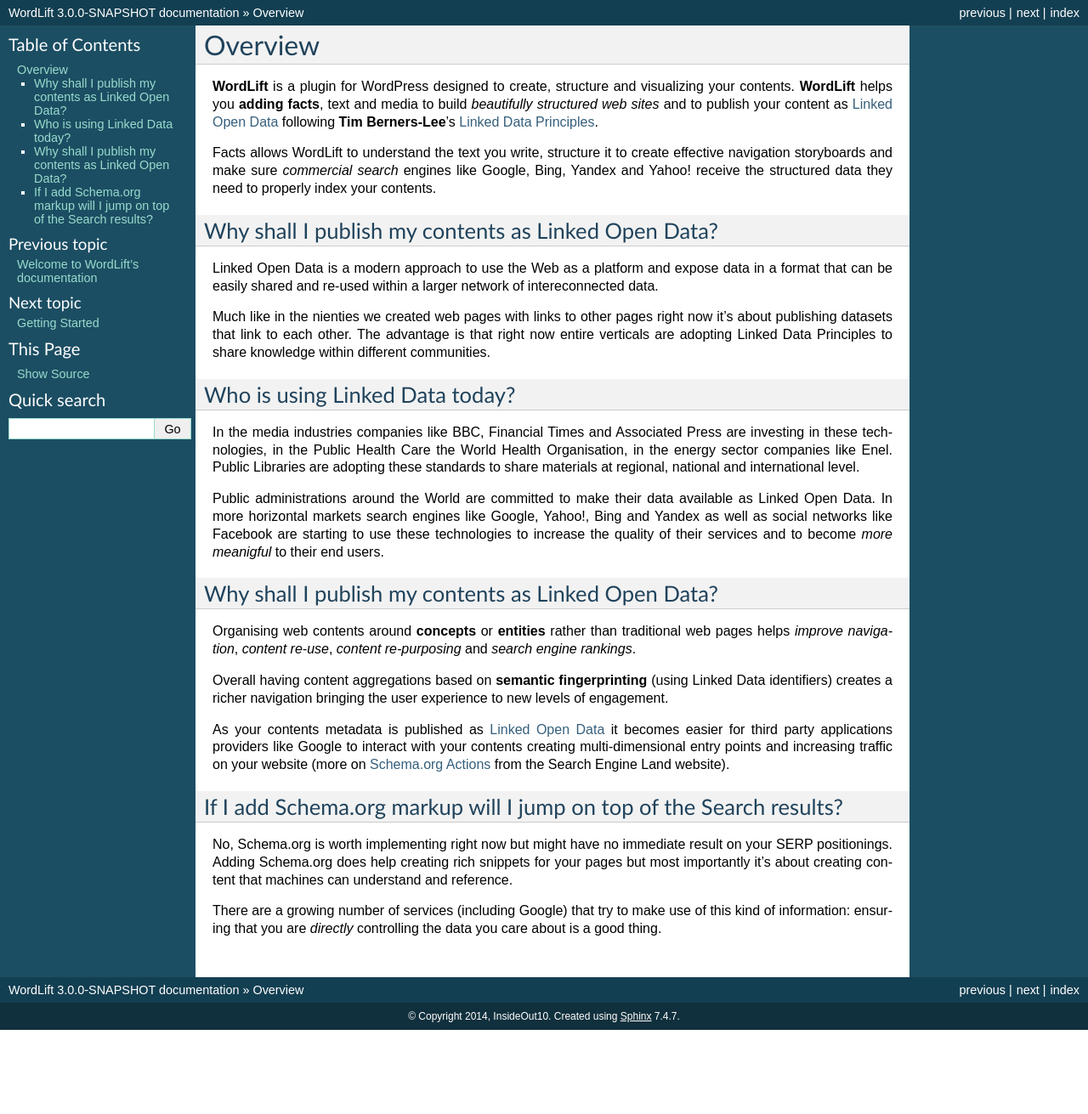
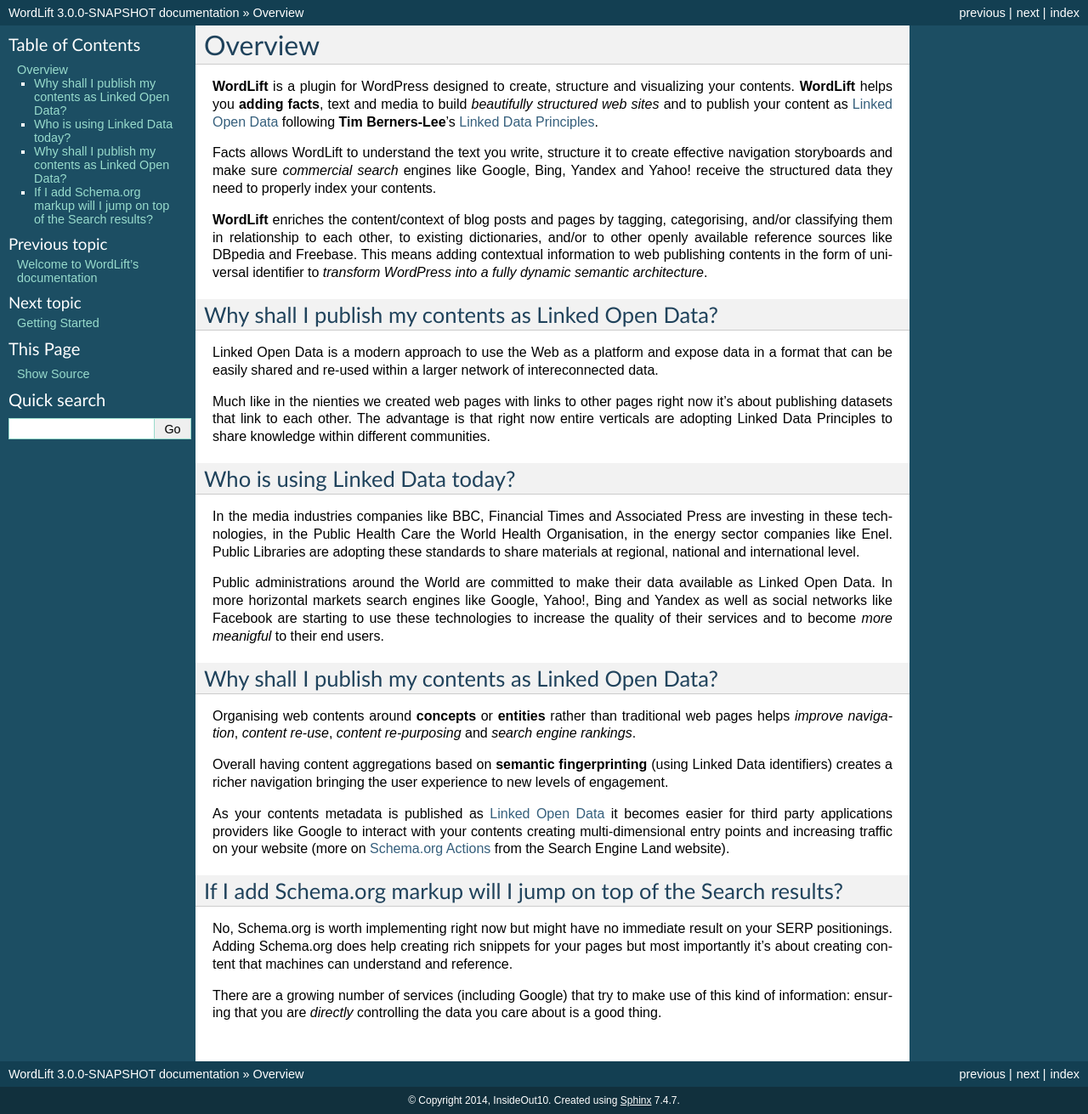
Before and after one commit to insideout10/wordlift-docs, a Sphinx documentation site: the page built from docs/overview.rst, in a window 1280 px wide. Shown: the whole page at 85% size. Built offline with Sphinx 7.4.7, drawn with Linux system fonts in a browser that asks for light colours; before the commit the page ends 1212 px from its top, so only the background shows below that.

Commit message:
adding more details to the overview

```diff
--- a/docs/overview.rst
+++ b/docs/overview.rst
@@ -9,6 +9,12 @@
 Facts allows WordLift to understand the text you write, structure it to create effective navigation storyboards
 and make sure *commercial search* engines like Google, Bing, Yandex and Yahoo! receive  the structured data
 they need to properly index your contents.
+
+**WordLift** enriches the content/context of blog posts and pages by tagging, categorising,
+and/or classifying them in relationship to each other, to existing dictionaries, and/or to other openly
+available reference sources like DBpedia and Freebase.
+This means adding contextual information to web publishing contents in the form of universal identifier
+to *transform WordPress into a fully dynamic semantic architecture*.
 
 =================
 Why shall I publish my contents as Linked Open Data?
```
